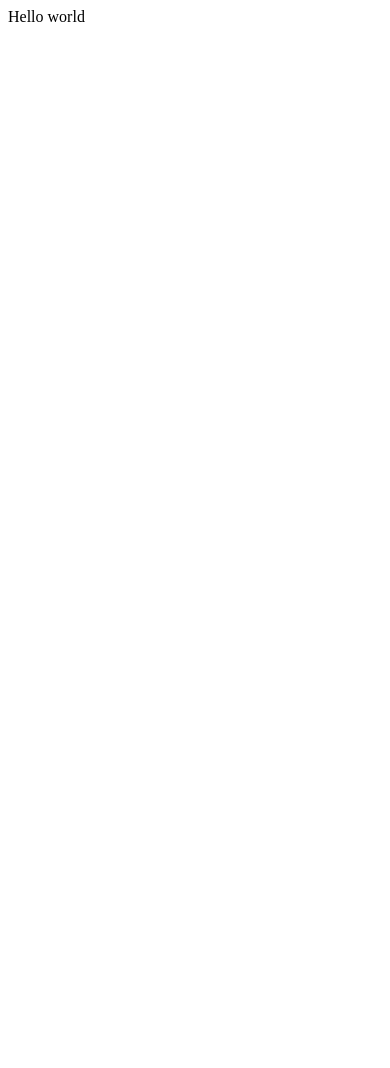
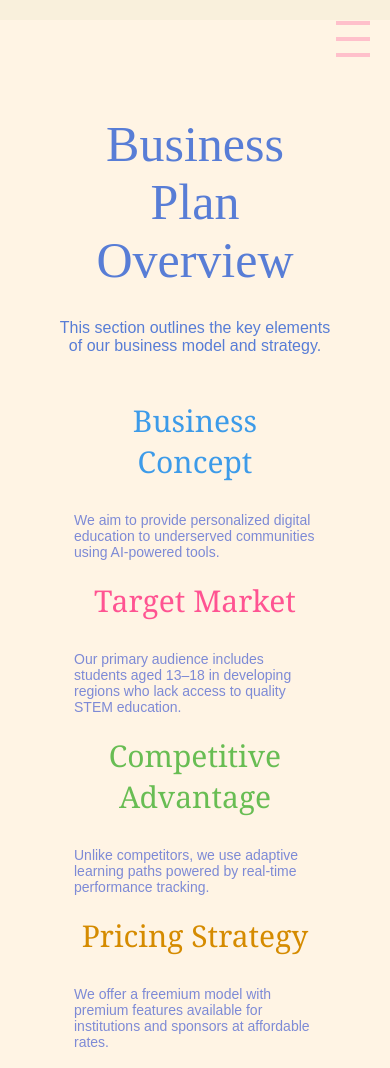
Before and after one commit to ShauryaStar-ai/Building-Up-Sweetly-Global, a plain HTML site: page web/bussinessPlan.html in a window 390 px wide. Shown: the top 1068 px of the page. Before the commit the page ends 844 px from the top, so only its background shows below. Drawn offline with Linux system fonts and the light colour scheme.

Commit message:
need to push the footer down and add more space in the information on the busssine plan

```diff
--- a/web/bussinessPlan.html
+++ b/web/bussinessPlan.html
@@ -1,3 +1,74 @@
-<!DOCTYPE html>
+<!DOCTYPE html> <!-- Declare the document type and set the language to English -->
+<html lang="en"> <!-- Set the language to English -->
+<head>
+    <!-- Set character encoding -->
+    <meta charset="UTF-8"> <!-- Specify the character encoding for the document -->
+    <!-- Make site mobile-responsive -->
+    <meta name="viewport" content="width=device-width, initial-scale=1.0"> <!-- Ensure proper scaling on mobile devices -->
+    <title>Sweetly Global Website</title> <!-- Set the title of the webpage -->
 
-Hello world
+    <link rel="manifest" href="manifest.json"> <!-- Link to the web app manifest file -->
+    <meta name="theme-color" content="#317EFB"/> <!-- Set the theme color for the browser -->
+
+    <link rel="stylesheet" href="style.css"> <!-- Link to the external CSS file -->
+</head>
+<body>
+
+<!-- ============================= -->
+<!-- Header: Navbar and Burger Icon -->
+<!-- ============================= -->
+
+<header>
+    <div class="navbar"> <!-- Navbar container -->
+        <a href="index.html" >Home</a> <!-- Link to the home page -->
+        <a href="bussinessPlan.html" >Business Plan</a> <!-- Link to the business plan section -->
+        <a href="#menu" >Menu</a> <!-- Link to the menu section -->
+        <a href="#about-us" >About Us</a> <!-- Link to the about us section -->
+    </div>
+
+    <div class="burger" onclick="toggleMenu()"> <!-- Burger menu for mobile view -->
+        <div></div> <!-- First bar of the burger -->
+        <div></div> <!-- Second bar of the burger -->
+        <div></div> <!-- Third bar of the burger -->
+    </div>
+
+</header>
+
+<div class="body-content">
+    <button id="installButton" class="button-style" style="display: none;">Install App</button> <!-- Button to install the app -->
+</div>
+<div class="bussinessPlanContainer">
+  <div class="bussinessPlanHeading">Business Plan Overview</div>
+  <div class="Intro">This section outlines the key elements of our business model and strategy.</div>
+
+  <div class="bussinessGrid">
+    <div class="BusinessConcept">Business Concept</div>
+    <div class="elaboration">We aim to provide personalized digital education to underserved communities using AI-powered tools.</div>
+
+    <div class="targetMarket">Target Market</div>
+    <div class="elaboration">Our primary audience includes students aged 13–18 in developing regions who lack access to quality STEM education.</div>
+
+    <div class="competitiveAdvantage">Competitive Advantage</div>
+    <div class="elaboration">Unlike competitors, we use adaptive learning paths powered by real-time performance tracking.</div>
+
+    <div class="pricingStrategy">Pricing Strategy</div>
+    <div class="elaboration">We offer a freemium model with premium features available for institutions and sponsors at affordable rates.</div>
+  </div>
+</div>
+
+
+
+</body>
+
+<footer>
+  <div class="footer">
+    <hr id="lineEnding">
+    <span class="brand">Sweetly Global</span>
+    <a href="https://mail.google.com/mail/u/0/#inbox?compose=GTvVlcSPFqxDPBGRXTpDCbgvNtHJqRGhQBcLBNvxBBjpmKtkhxtswggzmGxKJPzthvglMxvBMGmxH" target="_blank">
+    <span class="email">sweetlyglobal@gmail.com </span>
+    </a>
+    <a href = "https://www.instagram.com/sweetly.global/" target="_blank">
+    <span class="Instagram">Instagram</span>
+    </a>
+  </div>
+</footer>
--- a/web/style.css
+++ b/web/style.css
@@ -530,6 +530,65 @@ button:hover {
     color: rgb(88, 125, 214);
     margin-left: 100px;
 }
+/* The CSS for the bussinessPlan.html */
+
+
+.bussinessPlanContainer {
+  width: 80vw;
+  margin: 40px auto;
+  padding: 20px;
+  box-sizing: border-box;
+  text-align: center;
+  flex-direction: column;
+  align-items: center;
+    display: flex;
+
+}
+
+.bussinessPlanHeading {
+    margin-top: 30px;
+    font-size: 50px;
+    color: rgb(88, 125, 214);
+    font-family: 'Times New Roman', serif;
+    text-align: center; /* space between the two */
+      width: 100%; /* Ensures heading spans the container */
+  margin-bottom: 30px;
+}
+
+.Intro {
+  font-size: 16px;
+  margin-bottom: 25px;
+  text-align: center;
+    color: rgb(88, 125, 214);
+    margin-bottom: 30px; /* space between the two */
+
+}
+
+.bussinessGrid {
+  display: grid;
+  grid-template-columns: 1fr 3fr;
+  gap: 20px 10px;
+  max-width: 50vw;
+  width: fit-content;
+  box-sizing: border-box;
+    margin: 0 auto; /* This centers the grid if not using flex on parent */
+
+}
+
+.BusinessConcept, .targetMarket, .competitiveAdvantage, .pricingStrategy {
+  font-size: 24px;
+  font-family: Georgia, 'Times New Roman', Times, serif;
+}
+
+.BusinessConcept { color:rgb(61, 155, 233); }
+.targetMarket  { color: rgb(255, 84, 146); }
+.competitiveAdvantage    { color:rgb(104, 189, 83); }
+.pricingStrategy  { color: rgb(213, 139, 0); }
+
+.elaboration {
+  color: rgb(125, 138, 214);
+  font-size: 15px;
+}
 
 @media (max-width: 480px) {
     /* Navbar container for mobile */
@@ -816,4 +875,32 @@ button:hover {
     font-size: 8px;
     margin-left: 30px;
 }
+
+/* The CSS for the bussinessPlan.html */
+  .bussinessGrid {
+    display: grid;
+    grid-template-columns: 1fr;
+    gap: 20px;
+    padding: 15px;
+    width: 100%;
+    margin: 0 auto;
+    max-width: 90vw;
+  }
+
+  .BusinessConcept,
+  .targetMarket,
+  .competitiveAdvantage,
+  .pricingStrategy {
+    grid-column: 1;
+    text-align: center;
+    font-size: 30px;
+    margin-bottom: 10px;
+  }
+
+  .elaboration {
+    grid-column: 1;
+    text-align: left;
+    font-size: 14px;
+    margin-top: 0;
+  }
 }
```
Also changed, not shown: web/index.html (+1 -1 lines).
